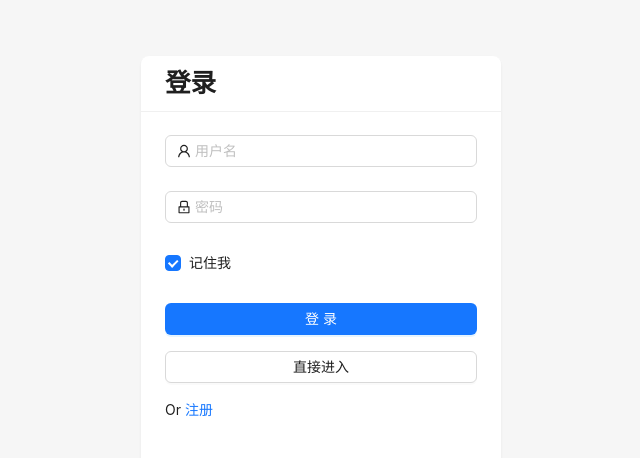
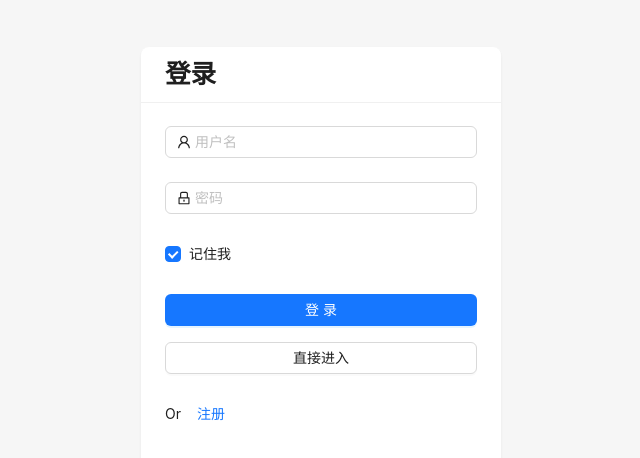
Before and after one commit to hj1254123/node.js_react_blog, a React (Create React App) app in the folder 3_blog-admin/: page /login in a window 1280 px wide. Shown: the part 138-596 px from the top of the page, without its empty margins (319-959 px from the left). Built offline with nearby package versions, Linux system fonts and the light colour scheme.

Commit message:
fix:修复一些警告提示

```diff
--- a/3_blog-admin/src/App.js
+++ b/3_blog-admin/src/App.js
@@ -1,9 +1,7 @@
-import { useRoutes, Navigate } from 'react-router-dom'
-import { useAuthContext } from './context/auth-context'
+import { useRoutes  } from 'react-router-dom'
 import router from './router'
 
 function App() {
-  const { user } = useAuthContext()
   const element = useRoutes(router)
   return (
     <div className="App">
--- a/3_blog-admin/src/pages/LoginPage/LoginForm/index.js
+++ b/3_blog-admin/src/pages/LoginPage/LoginForm/index.js
@@ -66,14 +66,11 @@ const LoginForm = memo(({ onLoginFinish, setPageSwitch, goDirectly }) => {
             <Button block onClick={goDirectly} >
               直接进入
             </Button>
-            <div>
-              Or&nbsp;
-              <a onClick={e => {
-                e.preventDefault = false
-                setPageSwitch('注册')
-              }}>注册</a>
-            </div>
           </Space>
+        </Form.Item>
+        <Form.Item>
+          Or
+          <Button type="link" onClick={() => { setPageSwitch('注册') }}>注册</Button>
         </Form.Item>
       </Form>
     </div>
--- a/3_blog-admin/src/pages/LoginPage/index.js
+++ b/3_blog-admin/src/pages/LoginPage/index.js
@@ -3,7 +3,6 @@ import { Card } from 'antd'
 import { useNavigate } from 'react-router-dom'
 
 import { useAuthContext } from '../../context/auth-context'
-import { saveUser } from '../../utils/auth'
 
 import { LoginWrapper } from './style'
 import LoginForm from './LoginForm'
@@ -17,7 +16,7 @@ const LoginPage = memo(() => {
   const goDirectly = useCallback(() => { // 通过演示账号直接进入管理页面
     setDemoUser()
     navigate('/home')
-  }, [])
+  }, [setDemoUser, navigate])
 
   const onLoginFinish = useCallback((values) => {
     const { username, password, remember } = values
@@ -28,7 +27,7 @@ const LoginPage = memo(() => {
     }).then(() => {
       navigate('/home')
     })
-  }, [])
+  }, [login, navigate])
 
   const onRegisterFinish = useCallback((values) => {
     const { username, password, invitationCode, remember } = values
@@ -40,7 +39,7 @@ const LoginPage = memo(() => {
     }).then(() => {
       navigate('/home')
     })
-  }, [])
+  }, [register, navigate])
 
 
   return (
```
